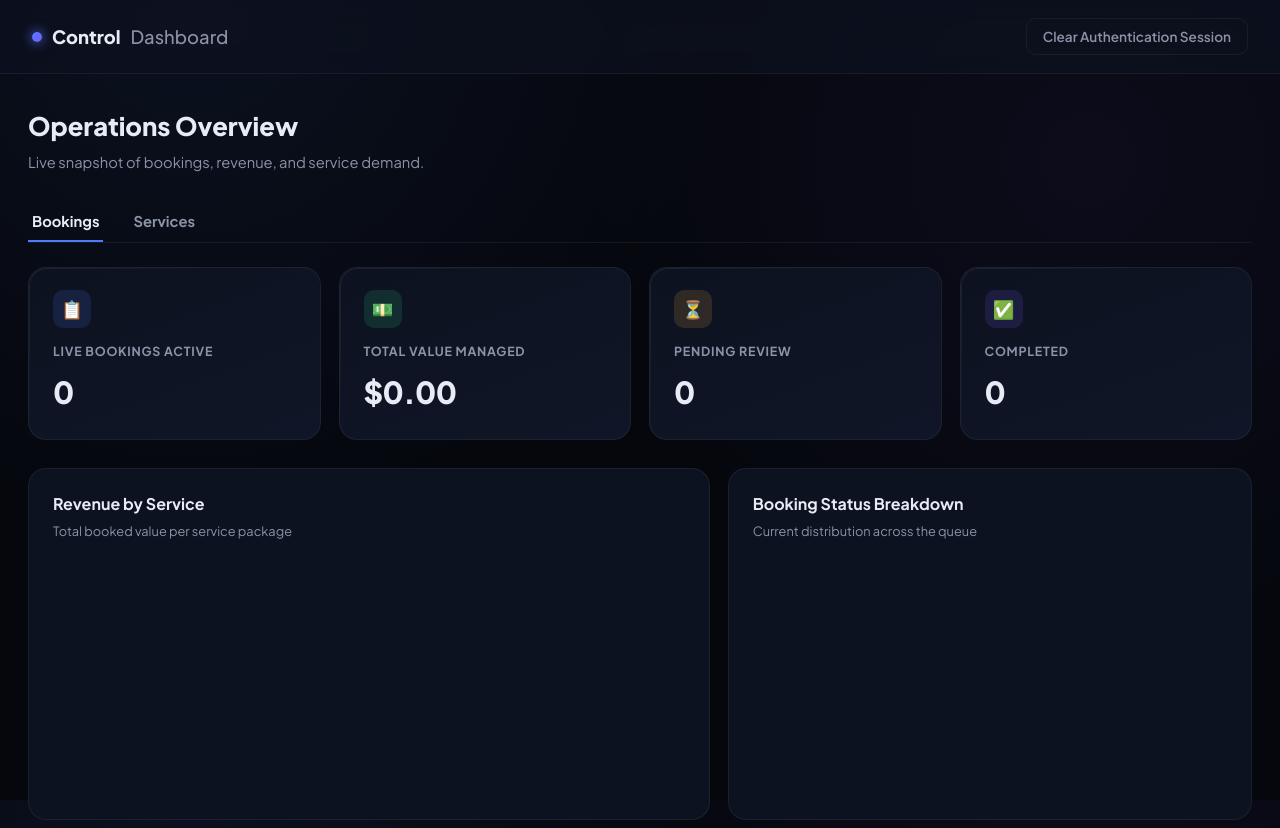
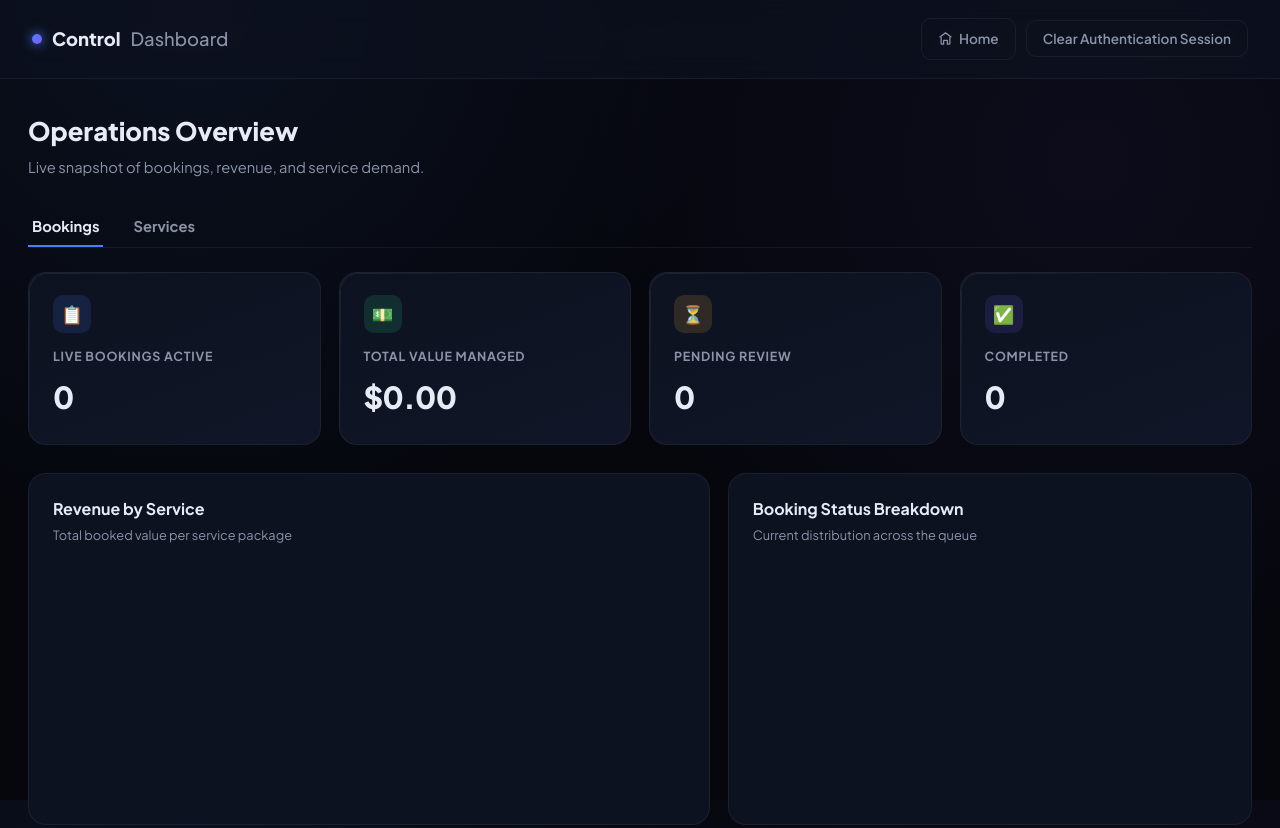
Before and after one commit to KorirLeonard/car-wash-booking-website, a plain HTML site: page frontend/admin/dashboard.html in a window 1280 px wide. Shown: the top 828 px of the page. Drawn offline with nearby package versions, Linux system fonts and the light colour scheme; no server answers; sample sign-in values are in the browser's storage.

Commit message:
Add Home button to dashboard

```diff
--- a/frontend/admin/dashboard.html
+++ b/frontend/admin/dashboard.html
@@ -8,9 +8,8 @@
       href="https://fonts.googleapis.com/css2?family=Plus+Jakarta+Sans:wght@400;500;600;700;800&display=swap"
       rel="stylesheet"
     />
-    <script src="https://cdn.jsdelivr.net/npm/chart.js@4.4.4/dist/chart.umd.min.js"></script>
     <link rel="stylesheet" href="../css/style.css" />
-
+    <script src="https://cdnjs.cloudflare.com/ajax/libs/Chart.js/4.4.4/chart.umd.min.js"></script>
     <style>
       :root {
         --db-bg: #05070d;
@@ -104,6 +103,28 @@
         border-color: var(--db-danger);
         color: var(--db-danger);
         background: rgba(245, 85, 108, 0.06);
+      }
+
+      .db-home-btn {
+        background: transparent;
+        border: 1px solid var(--db-border);
+        color: var(--db-text-dim);
+        padding: 9px 16px;
+        border-radius: 10px;
+        font-size: 0.85rem;
+        font-weight: 600;
+        cursor: pointer;
+        transition: all 0.15s ease;
+        font-family: inherit;
+        text-decoration: none;
+        display: inline-flex;
+        align-items: center;
+        gap: 6px;
+      }
+      .db-home-btn:hover {
+        border-color: var(--db-accent);
+        color: var(--db-text);
+        background: rgba(79, 124, 255, 0.06);
       }
 
       /* Main layout */
@@ -581,9 +602,27 @@
       <a href="#" class="db-logo"
         ><span class="dot"></span>Control<span>Dashboard</span></a
       >
-      <button onclick="logout()" class="db-logout">
-        Clear Authentication Session
-      </button>
+      <div style="display: flex; align-items: center; gap: 10px">
+        <a href="../index.html" class="db-home-btn">
+          <svg
+            width="15"
+            height="15"
+            viewBox="0 0 24 24"
+            fill="none"
+            stroke="currentColor"
+            stroke-width="2"
+            stroke-linecap="round"
+            stroke-linejoin="round"
+          >
+            <path d="M3 9.5L12 3l9 6.5" />
+            <path d="M5 10v10a1 1 0 0 0 1 1h3v-6h6v6h3a1 1 0 0 0 1-1V10" />
+          </svg>
+          Home
+        </a>
+        <button onclick="logout()" class="db-logout">
+          Clear Authentication Session
+        </button>
+      </div>
     </header>
 
     <main class="db-main">
```
